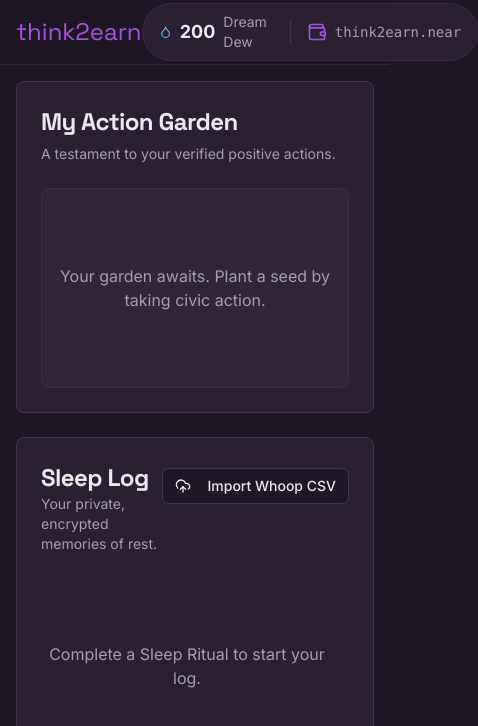
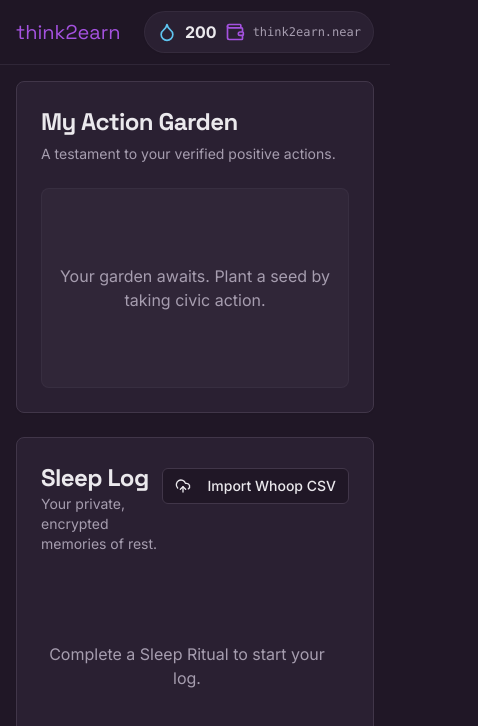
Before and after one commit to rainbowpuffpuff/agentic_health, a Next.js app: page / in a window 390 px wide. Both pictures are taken after a click on the button "Connect NEAR Wallet". Shown: the top 726 px of the page, 478 px wide, since content can reach past the window. Built offline with nearby package versions, Linux system fonts and the light colour scheme; what @genkit-ai/googleai, genkit would draw is missing.

Commit message:
make the frontend be mobile cmpatible cause iright now i see that the ri

```diff
--- a/src/app/page.tsx
+++ b/src/app/page.tsx
@@ -9,7 +9,7 @@ import { Progress } from "@/components/ui/progress";
 import { ScrollArea } from "@/components/ui/scroll-area";
 import { Alert, AlertDescription, AlertTitle } from "@/components/ui/alert";
 import { useToast } from "@/hooks/use-toast";
-import { Wallet, Bed, Mail, Zap, Loader, KeyRound, Sprout, Network, ShoppingCart, BrainCircuit, HardDrive, FileUp, AlertTriangle, Copy, ShieldCheck, UploadCloud, Video, Upload, Camera } from 'lucide-react';
+import { Wallet, Bed, Mail, Zap, Loader, KeyRound, Sprout, Network, ShoppingCart, BrainCircuit, HardDrive, FileUp, AlertTriangle, Copy, ShieldCheck, UploadCloud, Camera, Upload } from 'lucide-react';
 import DewDropIcon from '@/components/icons/DewDropIcon';
 import FlowerIcon from '@/components/icons/FlowerIcon';
 import { cn } from '@/lib/utils';
@@ -393,18 +393,18 @@ export default function Home() {
   return (
     <div className="min-h-screen w-full bg-background text-foreground fade-in">
       <header className="sticky top-0 z-10 border-b border-border/50 bg-background/80 backdrop-blur-sm">
-        <div className="container mx-auto flex h-16 items-center justify-between px-4">
-          <h1 className="font-headline text-2xl text-primary">think2earn</h1>
-          <div className="flex items-center gap-4 rounded-full border border-border/50 bg-card px-4 py-2 text-sm shadow-sm">
+        <div className="container mx-auto flex h-16 items-center justify-between px-4 sm:px-6 lg:px-8">
+          <h1 className="font-headline text-xl md:text-2xl text-primary">think2earn</h1>
+          <div className="flex items-center gap-2 md:gap-4 rounded-full border border-border/50 bg-card px-3 md:px-4 py-2 text-sm shadow-sm">
             <div className="flex items-center gap-2">
               <DewDropIcon className="h-5 w-5 text-accent" />
-              <span className="font-bold text-lg">{dreamDew}</span>
-              <span className="text-muted-foreground">Dream Dew</span>
+              <span className="font-bold text-base md:text-lg">{dreamDew}</span>
+              <span className="text-muted-foreground hidden sm:inline">Dream Dew</span>
             </div>
-            <div className="h-6 w-px bg-border" />
+            <div className="h-6 w-px bg-border hidden sm:block" />
             <div className="flex items-center gap-2">
               <Wallet className="h-5 w-5 text-primary" />
-              <span className="font-mono text-muted-foreground">think2earn.near</span>
+              <span className="font-mono text-muted-foreground text-xs md:text-sm truncate">think2earn.near</span>
             </div>
           </div>
         </div>
@@ -642,6 +642,7 @@ export default function Home() {
                             <h3 className="font-headline text-lg">Ready to Contribute</h3>
                         </div>
                         <p className="text-sm text-muted-foreground mt-2">You have both devices. Start pairing your data to help train the glucose prediction model and earn proportional rewards.</p>
+
                         <Button className="mt-3 w-full">Begin Data Pairing</Button>
                     </Card>
                 </CardFooter>
```
